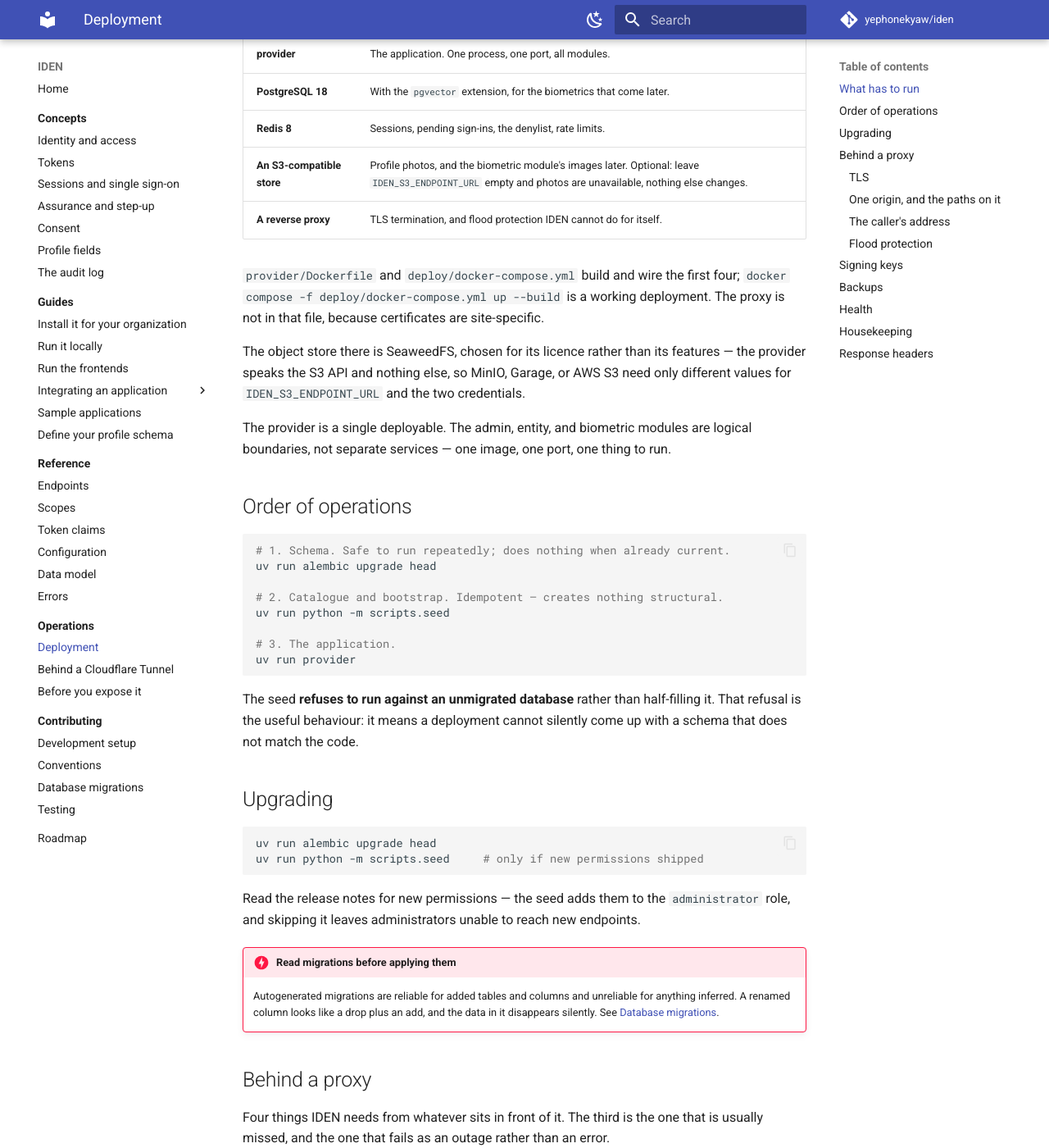
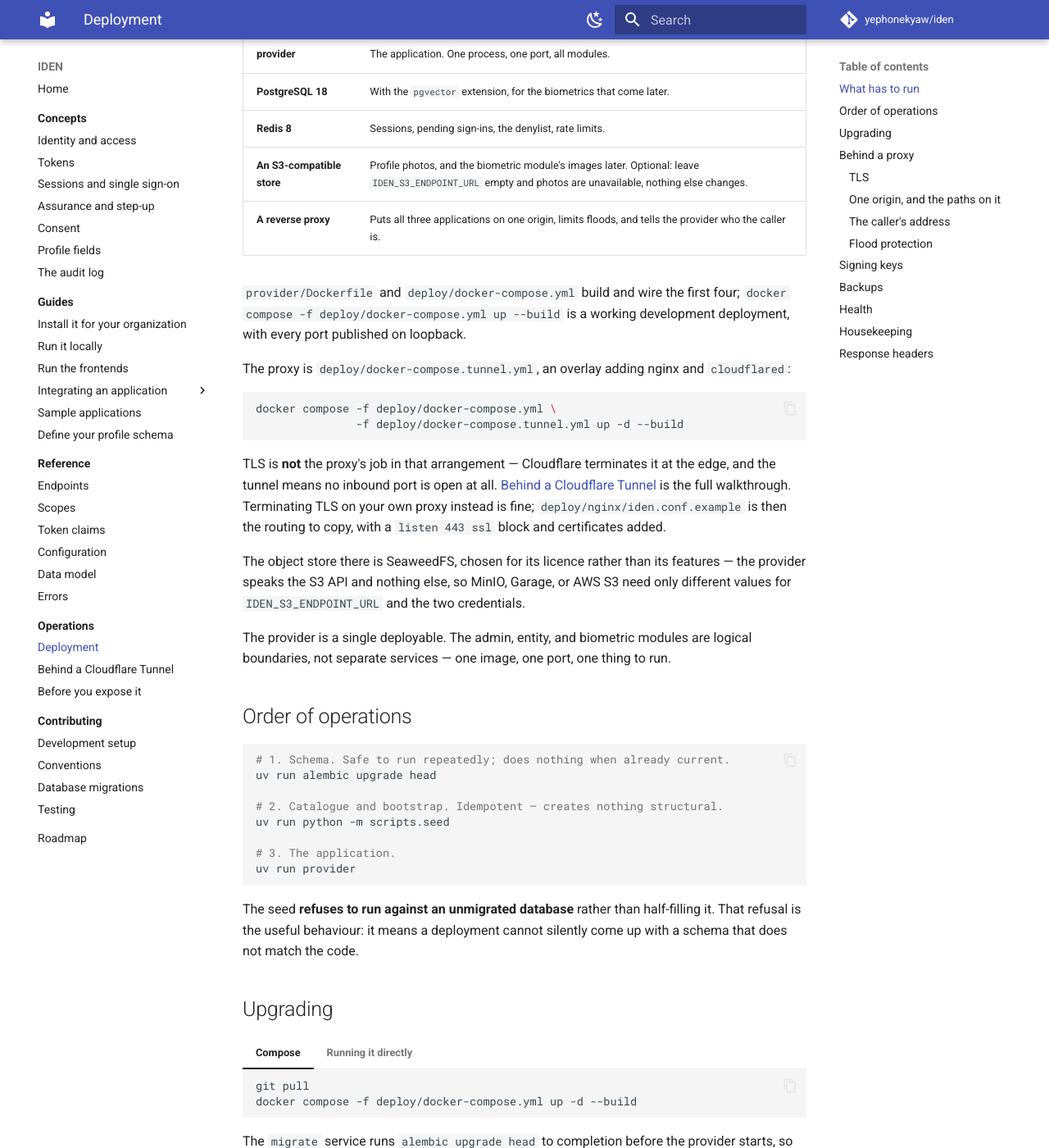
Before and after one commit to yephonekyaw/iden, an MkDocs documentation site: the page built from doc/operations/deployment.md, in a window 1280 px wide and 1400 px high, scrolled down 233 px. Shown: the whole window at 82% size. Built offline with MkDocs 1.6.1 and Material for MkDocs 9.7.7, drawn with Linux system fonts in a browser that asks for light colours; comment, search, counter and statistics services are not loaded; some of the changed text lies outside the part shown.

Commit message:
docs: close the gap between running it and operating it
Three things a developer hits after the first `up`, none of which was
written down.

Install step 4 was laptop-only. Someone who chose "on a real hostname" in
step 3 was then told to run the base compose file, which starts a stack
nothing can reach, and to check it with curl against localhost. It now
branches the same way step 3 does and names the tunnel overlay.

Upgrading told you to run alembic by hand, which is the answer for a
provider running directly and wrong for everyone on compose, where the
migrate service already does it before the provider starts.

The tunnel guide gained a day-to-day section: logs, applying a change, and
the two things that waste an afternoon -- `restart` not re-reading
deploy/.env, so a changed hostname or logo appears to do nothing, and nginx
resolving upstreams once at start-up, so recreating a backend alone gives
502 from a stack where everything is up.

Deployment's overview also still said the proxy was not shipped and that it
terminates TLS. Both stopped being true when the overlay landed.

````diff
--- a/doc/operations/deployment.md
+++ b/doc/operations/deployment.md
@@ -8,11 +8,24 @@
 | **PostgreSQL 18** | With the `pgvector` extension, for the biometrics that come later. |
 | **Redis 8** | Sessions, pending sign-ins, the denylist, rate limits. |
 | **An S3-compatible store** | Profile photos, and the biometric module's images later. Optional: leave `IDEN_S3_ENDPOINT_URL` empty and photos are unavailable, nothing else changes. |
-| **A reverse proxy** | TLS termination, and flood protection IDEN cannot do for itself. |
+| **A reverse proxy** | Puts all three applications on one origin, limits floods, and tells the provider who the caller is. |
 
 `provider/Dockerfile` and `deploy/docker-compose.yml` build and wire the first four;
-`docker compose -f deploy/docker-compose.yml up --build` is a working deployment. The proxy is not in
-that file, because certificates are site-specific.
+`docker compose -f deploy/docker-compose.yml up --build` is a working development deployment, with
+every port published on loopback.
+
+The proxy is `deploy/docker-compose.tunnel.yml`, an overlay adding nginx and `cloudflared`:
+
+```bash
+docker compose -f deploy/docker-compose.yml \
+               -f deploy/docker-compose.tunnel.yml up -d --build
+```
+
+TLS is **not** the proxy's job in that arrangement — Cloudflare terminates it at the edge, and the
+tunnel means no inbound port is open at all. [Behind a Cloudflare
+Tunnel](cloudflare-tunnel.md) is the full walkthrough. Terminating TLS on your own proxy instead is
+fine; `deploy/nginx/iden.conf.example` is then the routing to copy, with a `listen 443 ssl` block
+and certificates added.
 
 The object store there is SeaweedFS, chosen for its licence rather than its features — the provider
 speaks the S3 API and nothing else, so MinIO, Garage, or AWS S3 need only different values for
@@ -40,10 +53,27 @@ match the code.
 
 ## Upgrading
 
-```bash
-uv run alembic upgrade head
-uv run python -m scripts.seed     # only if new permissions shipped
-```
+=== "Compose"
+
+    ```bash
+    git pull
+    docker compose -f deploy/docker-compose.yml up -d --build
+    ```
+
+    The `migrate` service runs `alembic upgrade head` to completion before the provider starts, so
+    the schema is handled. Add the tunnel overlay's `-f` if you deploy with it. Then, **only if the
+    release shipped new permissions**:
+
+    ```bash
+    docker compose -f deploy/docker-compose.yml exec provider python -m scripts.seed
+    ```
+
+=== "Running it directly"
+
+    ```bash
+    uv run alembic upgrade head
+    uv run python -m scripts.seed     # only if new permissions shipped
+    ```
 
 Read the release notes for new permissions — the seed adds them to the `administrator` role, and
 skipping it leaves administrators unable to reach new endpoints.
````
Also changed, not shown: doc/guides/install.md (+29 -3 lines), doc/operations/cloudflare-tunnel.md (+42 -0 lines).
